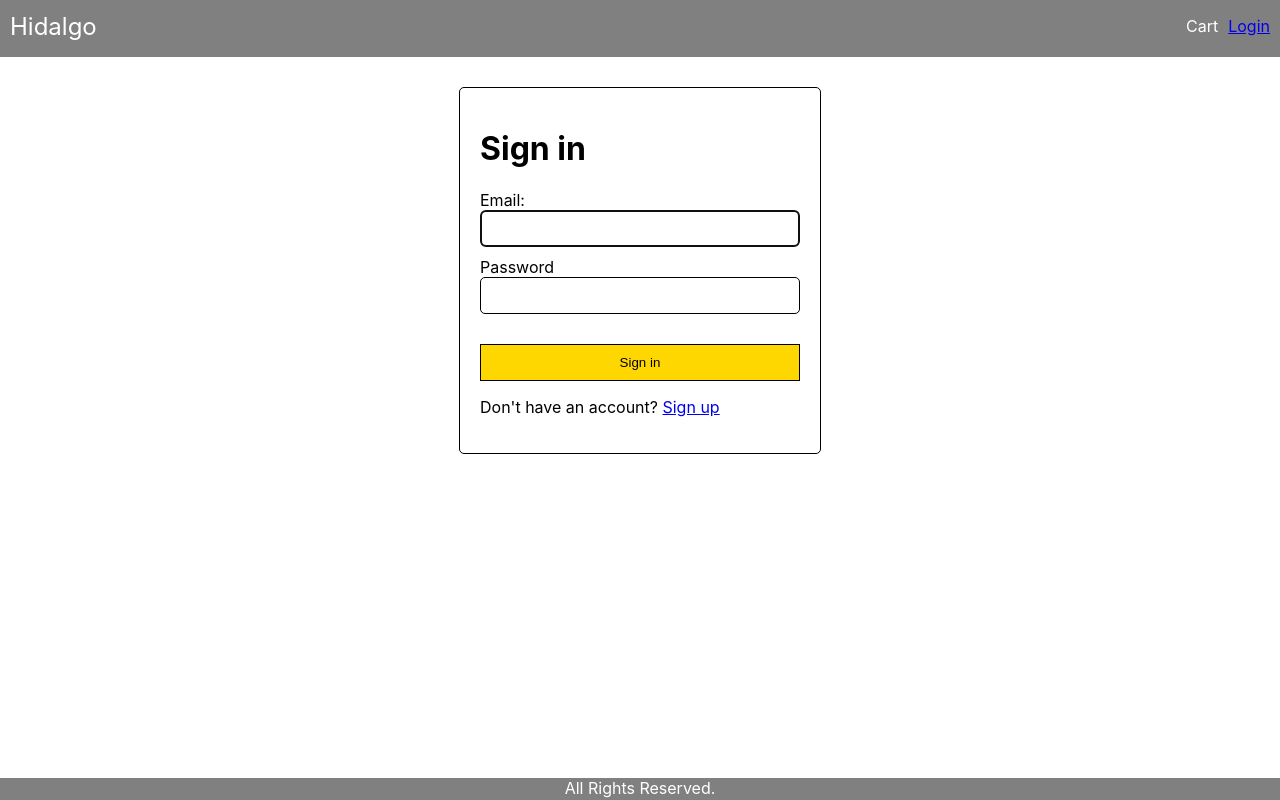
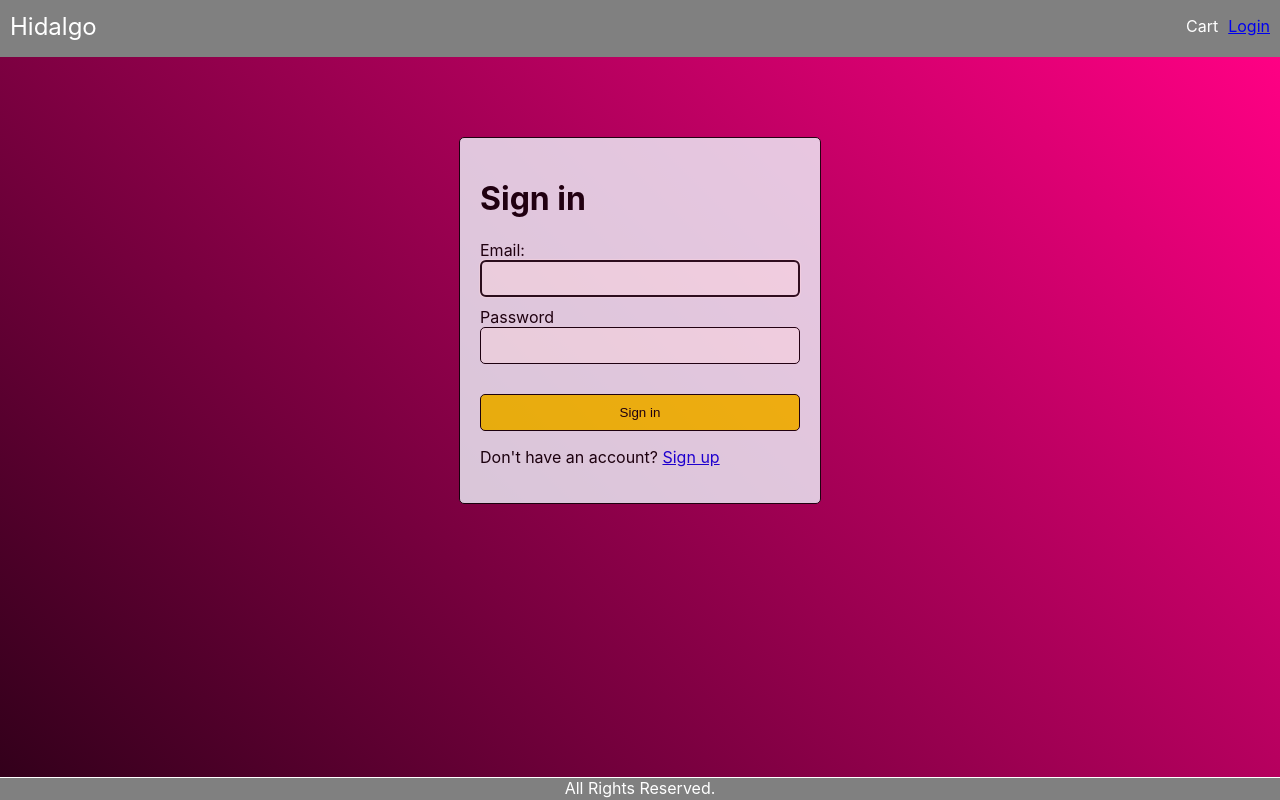
Before and after one commit to Nic-Tmpl/hidalgo, a React (Create React App) app in the folder frontend/: page /login in a window 1280 px wide. Built offline with nearby package versions, Linux system fonts and the light colour scheme.

Commit message:
Makes login/signup look pretty so I feel better emotionally

```diff
--- a/frontend/src/App.css
+++ b/frontend/src/App.css
@@ -202,14 +202,19 @@ li {
 /* Form styles */
 
 .form-container {
+  background-image: linear-gradient(-135deg, #ff0084, #33001b);
   display: flex;
   flex-direction: column;
   align-items: center;
   width: 100%;
-  margin-top: 3rem;
+  min-height: 90vh;
+
 }
 
 .form-content{
+  margin-top: 10vh;
+  background-color:aliceblue;
+  opacity: 0.8;
   width: 32rem;
   padding: 2rem;
   border: .1rem black solid;
@@ -234,6 +239,7 @@ li {
   padding: 1rem;
   width: 100%;
   border: .1rem black solid;
+  border-radius: .5rem;
   background-color: gold;
   cursor: pointer;
 }
```
